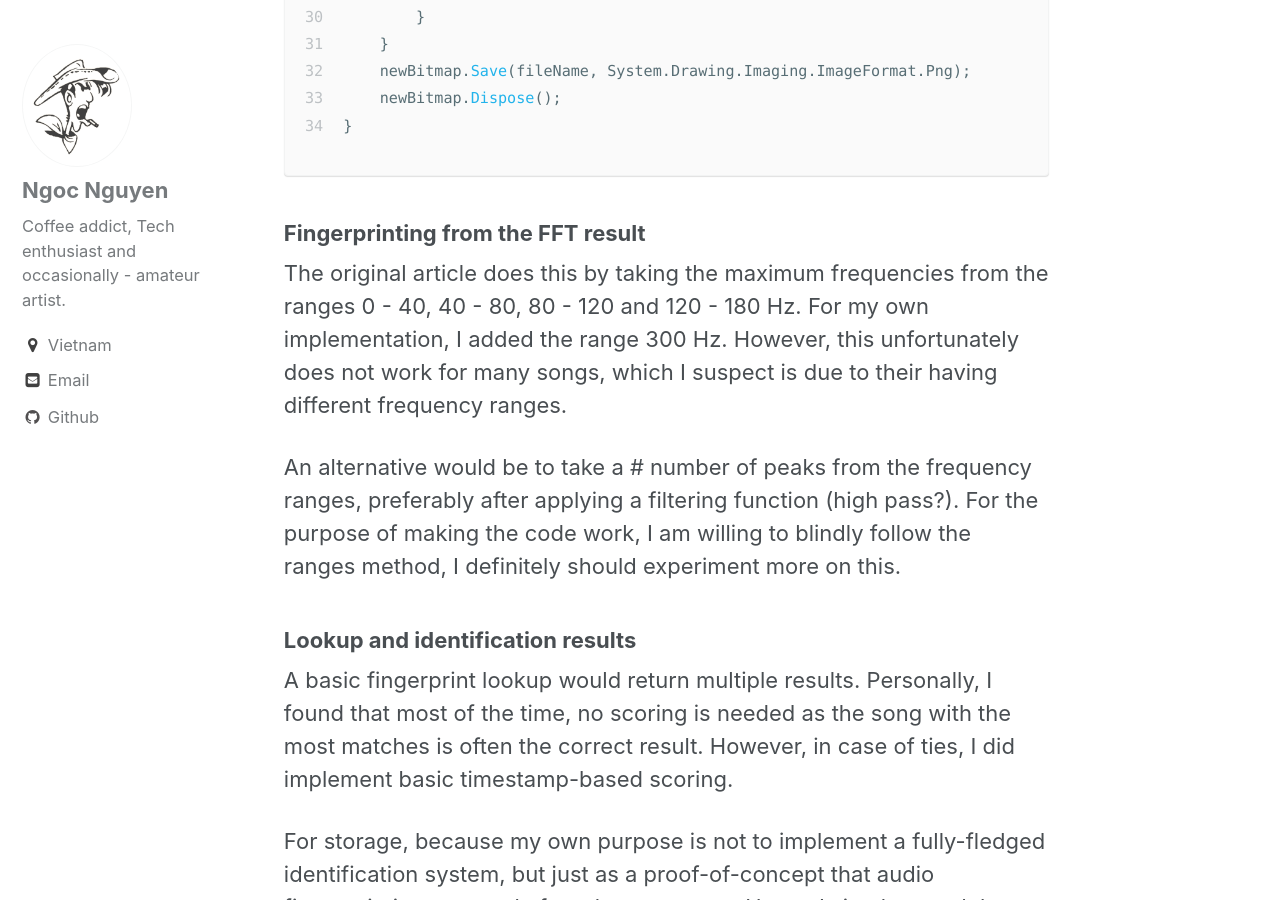
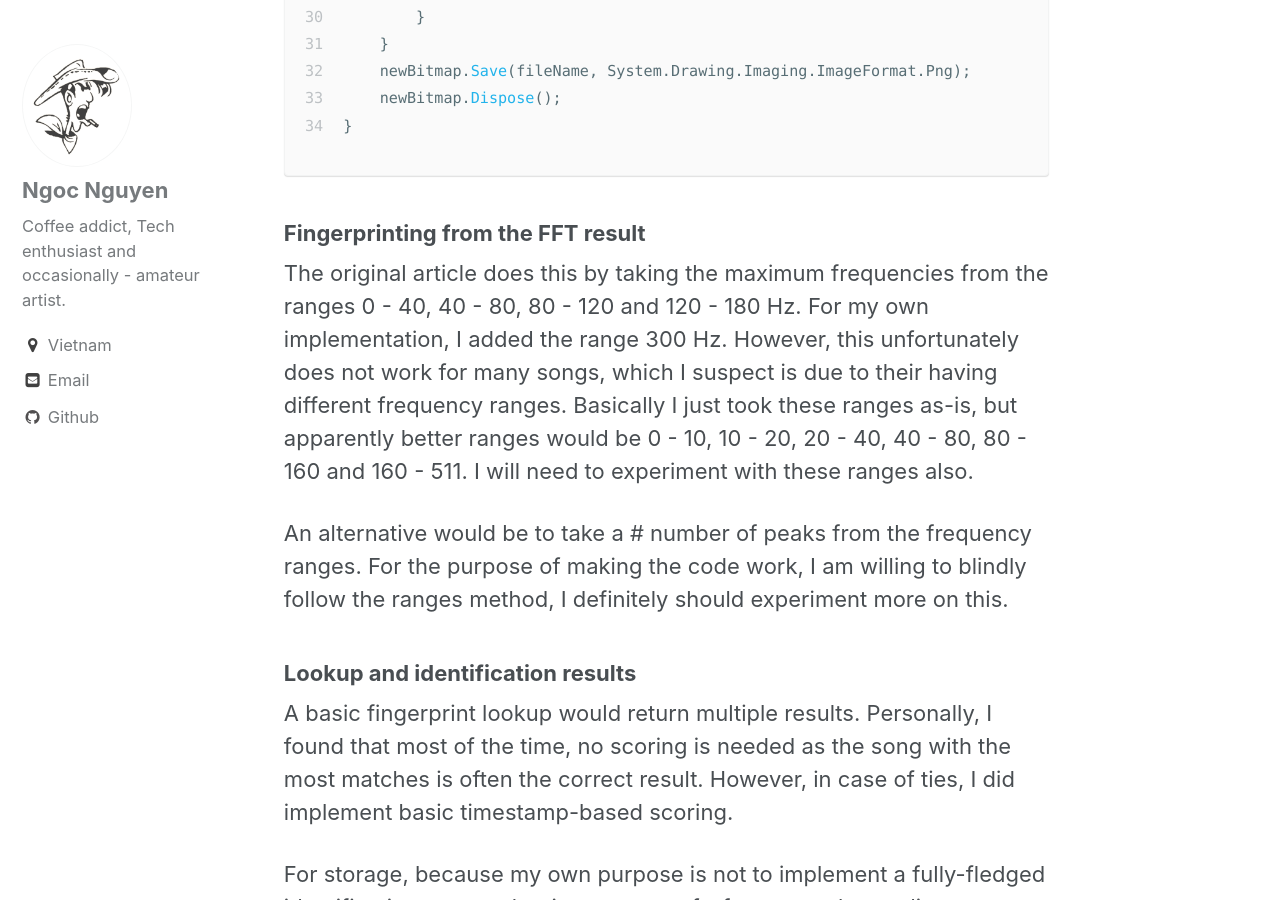
Before and after one commit to luungoc2005/luungoc2005-github-io-old, a Jekyll site: the page built from _posts/2017-1-16-my-shazam-adventure.markdown, in a window 1280 px wide and 900 px high, scrolled down 5140 px. Built offline with Jekyll 4.4.1, drawn with Linux system fonts in a browser that asks for light colours; comment, search, counter and statistics services are not loaded; some of the changed text lies outside the part shown.

Commit message:
rename article, small updates

```diff
--- a/_posts/2017-1-16-the-shazam-adventure.markdown
+++ b/_posts/2017-1-16-my-shazam-adventure.markdown
@@ -117,9 +117,9 @@ private void DrawSpectrum(Complex[][] spectrumData, string fileName)
 
 ### Fingerprinting from the FFT result
 
-The original article does this by taking the maximum frequencies from the ranges 0 - 40, 40 - 80, 80 - 120 and 120 - 180 Hz. For my own implementation, I added the range 300 Hz. However, this unfortunately does not work for many songs, which I suspect is due to their having different frequency ranges.
+The original article does this by taking the maximum frequencies from the ranges 0 - 40, 40 - 80, 80 - 120 and 120 - 180 Hz. For my own implementation, I added the range 300 Hz. However, this unfortunately does not work for many songs, which I suspect is due to their having different frequency ranges. Basically I just took these ranges as-is, but apparently better ranges would be 0 - 10, 10 - 20, 20 - 40, 40 - 80, 80 - 160 and 160 - 511. I will need to experiment with these ranges also.
 
-An alternative would be to take a # number of peaks from the frequency ranges, preferably after applying a filtering function (high pass?). For the purpose of making the code work, I am willing to blindly follow the ranges method, I definitely should experiment more on this.
+An alternative would be to take a # number of peaks from the frequency ranges. For the purpose of making the code work, I am willing to blindly follow the ranges method, I definitely should experiment more on this.
 
 ### Lookup and identification results
 
```
Also changed, not shown: other parts of _posts/2017-1-16-my-shazam-adventure.markdown (+2 -2 lines).
